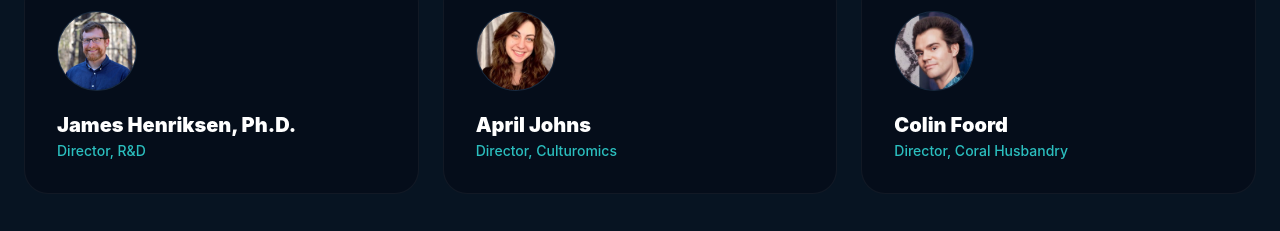
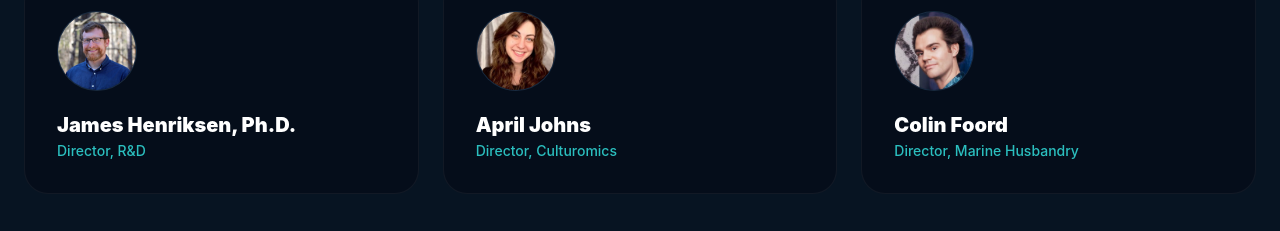
Before and after one commit to Microbial-Marine/microbial-marine-website, a Next.js app: page /team in a window 1280 px wide. Shown: the part 910-1141 px from the top of the page. Built offline with nearby package versions, Linux system fonts and the light colour scheme.

Commit message:
Update Colin Foord title to Director, Marine Husbandry
Co-Authored-By: Claude Sonnet 4.6 <noreply@anthropic.com>

```diff
--- a/app/team/page.tsx
+++ b/app/team/page.tsx
@@ -6,7 +6,7 @@ const team = [
   { name: "Krista Ryon", title: "Chief Science Officer", image: "/team-krista.png" },
   { name: "James Henriksen, Ph.D.", title: "Director, R&D", image: "/team-james.jpg" },
   { name: "April Johns", title: "Director, Culturomics", image: "/team-april.jpg" },
-  { name: "Colin Foord", title: "Director, Coral Husbandry", image: "/team-colin.png" },
+  { name: "Colin Foord", title: "Director, Marine Husbandry", image: "/team-colin.png" },
 ];
 
 export default function TeamPage() {
```
